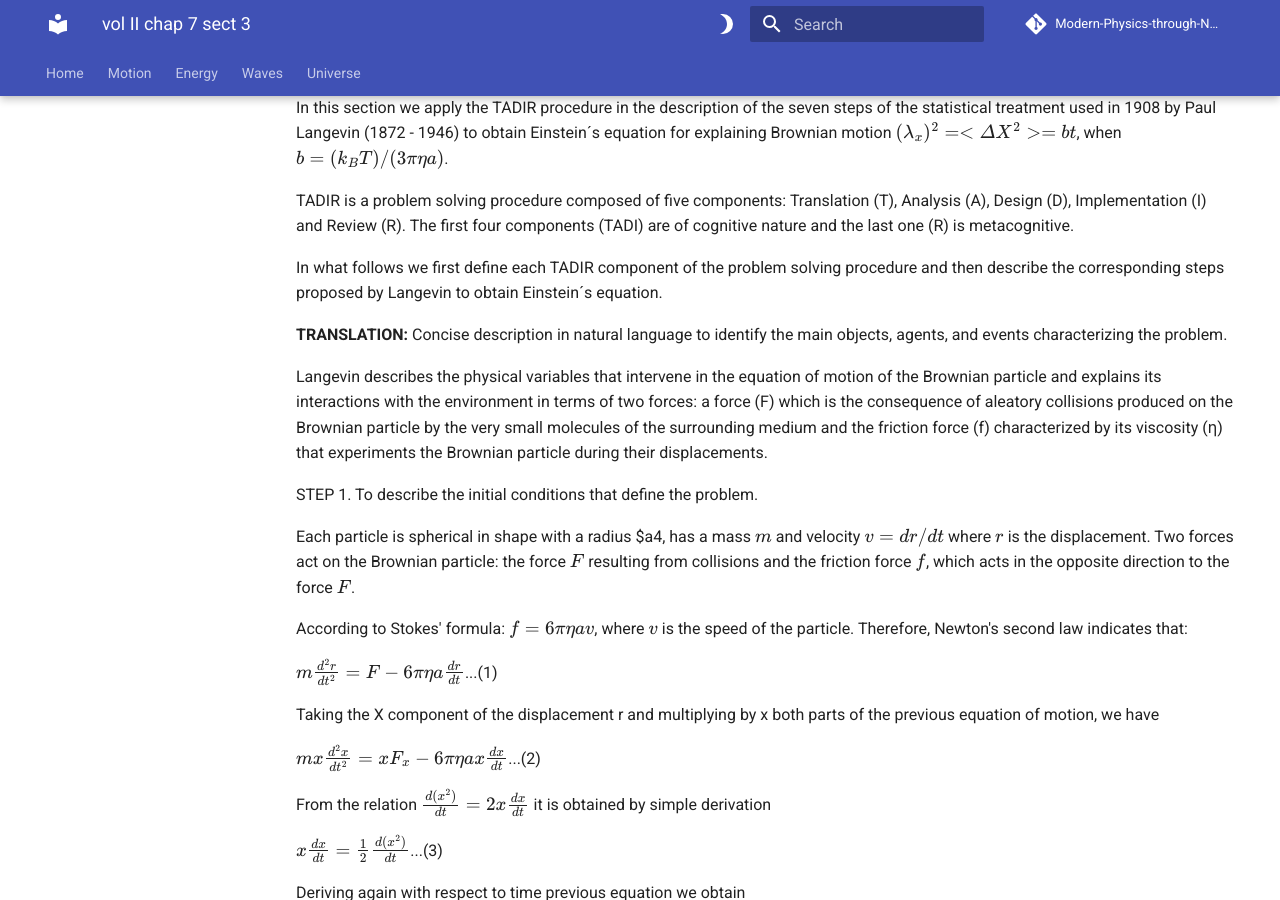
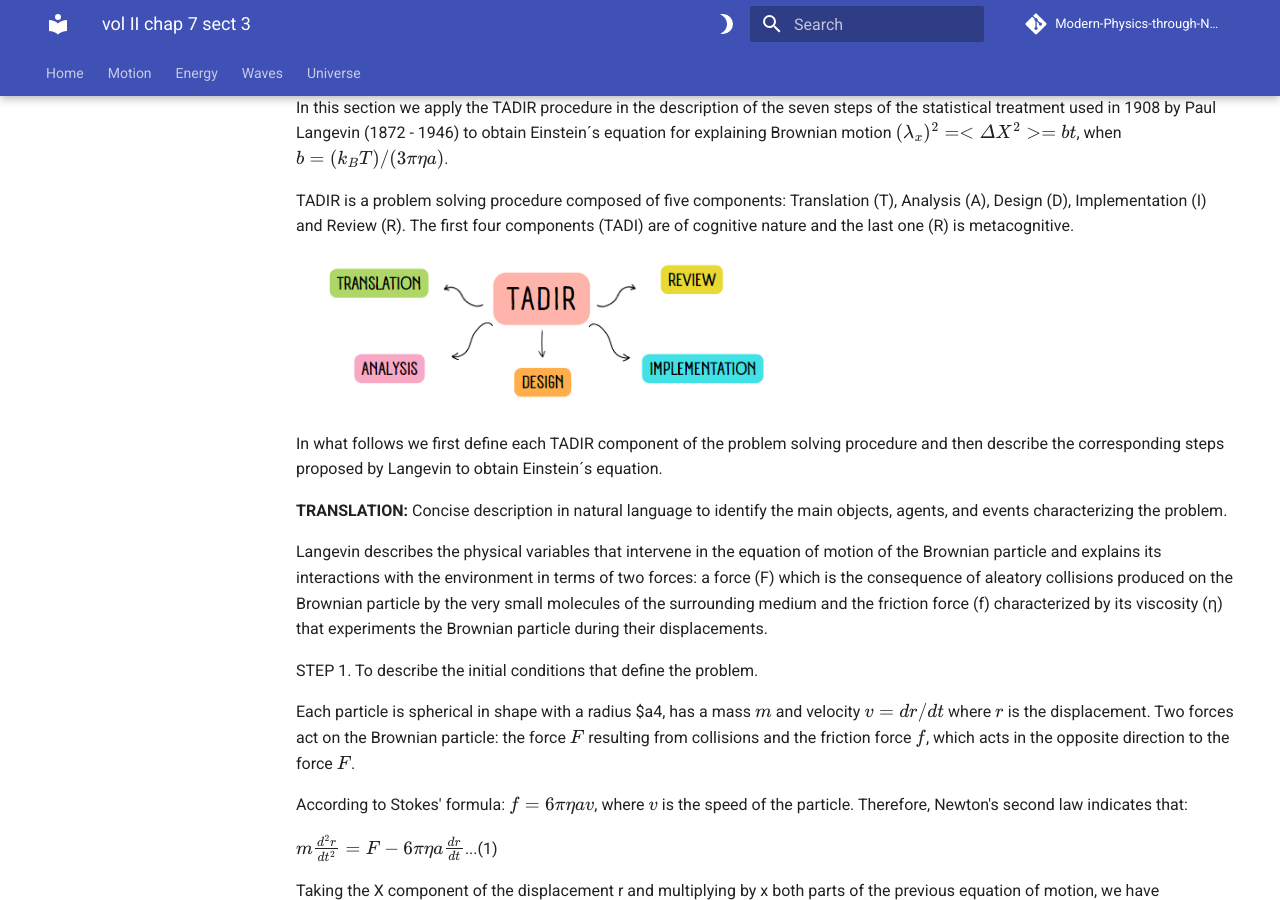
Before and after one commit to modphysnobel/modphysnobel.github.io, an MkDocs documentation site: the page built from docs/vol-II/vol-II-chap-7-sect-3.md, in a window 1280 px wide and 900 px high, scrolled down 317 px. Built offline with MkDocs 1.6.1 and Material for MkDocs 9.7.7, drawn with Linux system fonts in a browser that asks for light colours; some web fonts are replaced; comment, search, counter and statistics services are not loaded.

Commit message:
Update vol-II-chap-7-sect-3.md

```diff
--- a/docs/vol-II/vol-II-chap-7-sect-3.md
+++ b/docs/vol-II/vol-II-chap-7-sect-3.md
@@ -10,6 +10,8 @@
 In this section we apply the TADIR procedure in the description of the seven steps of the statistical treatment used in 1908 by Paul Langevin (1872 - 1946) to obtain Einstein´s equation for explaining Brownian motion $(λ_x)^2 = <ΔX^2> = bt$, when $b = (k_BT)/(3πηa)$.
 
 TADIR is a problem solving procedure composed of five components: Translation (T), Analysis (A), Design (D), Implementation (I) and Review (R). The first four components (TADI) are of cognitive nature and the last one (R) is metacognitive.
+
+![Fig 1](./figs/chap-7-sect-3-fig1.PNG){width=480}
 
 In what follows we first define each TADIR component of the problem solving procedure and then describe the corresponding steps proposed by Langevin to obtain Einstein´s equation.
 
```
